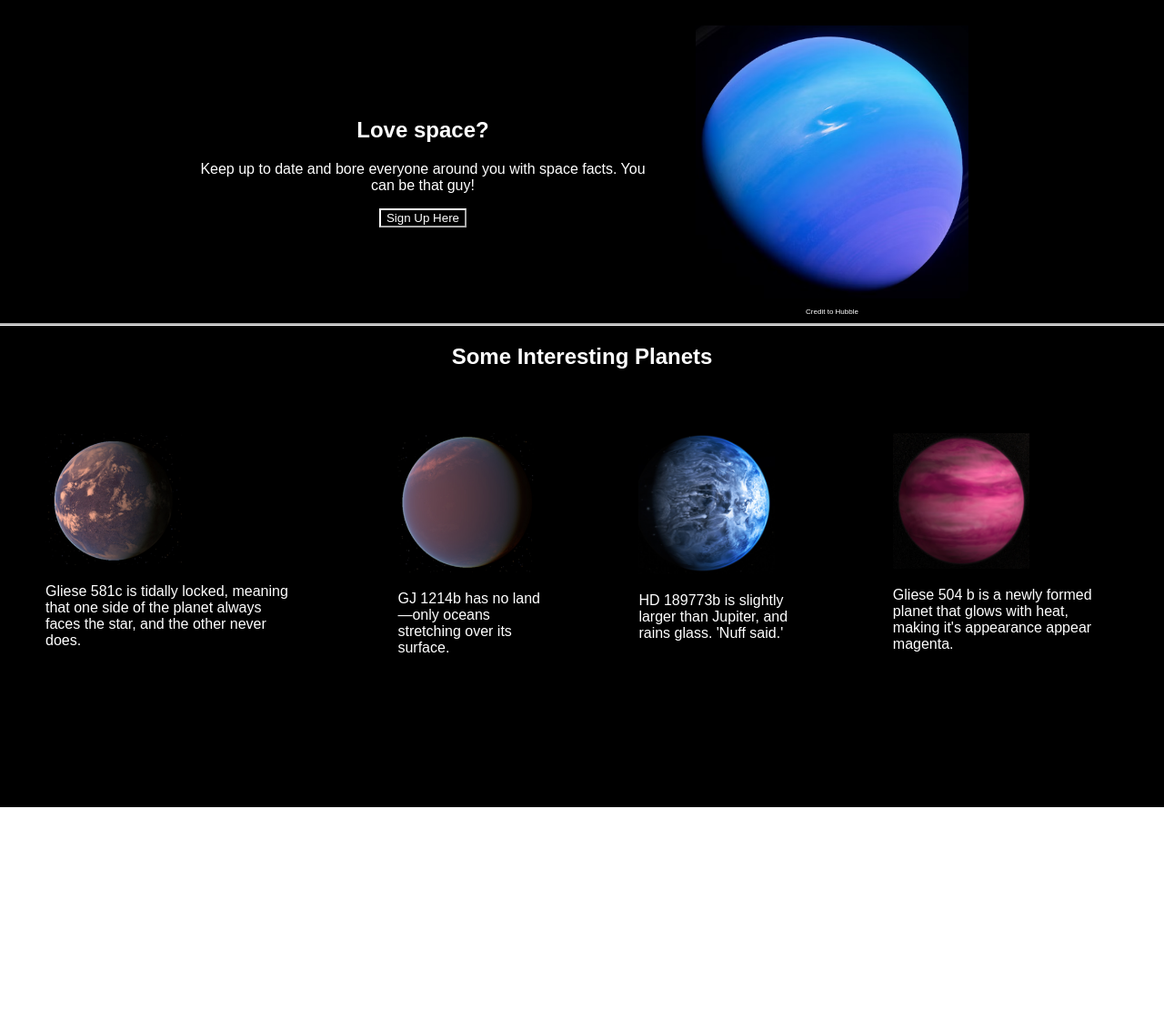
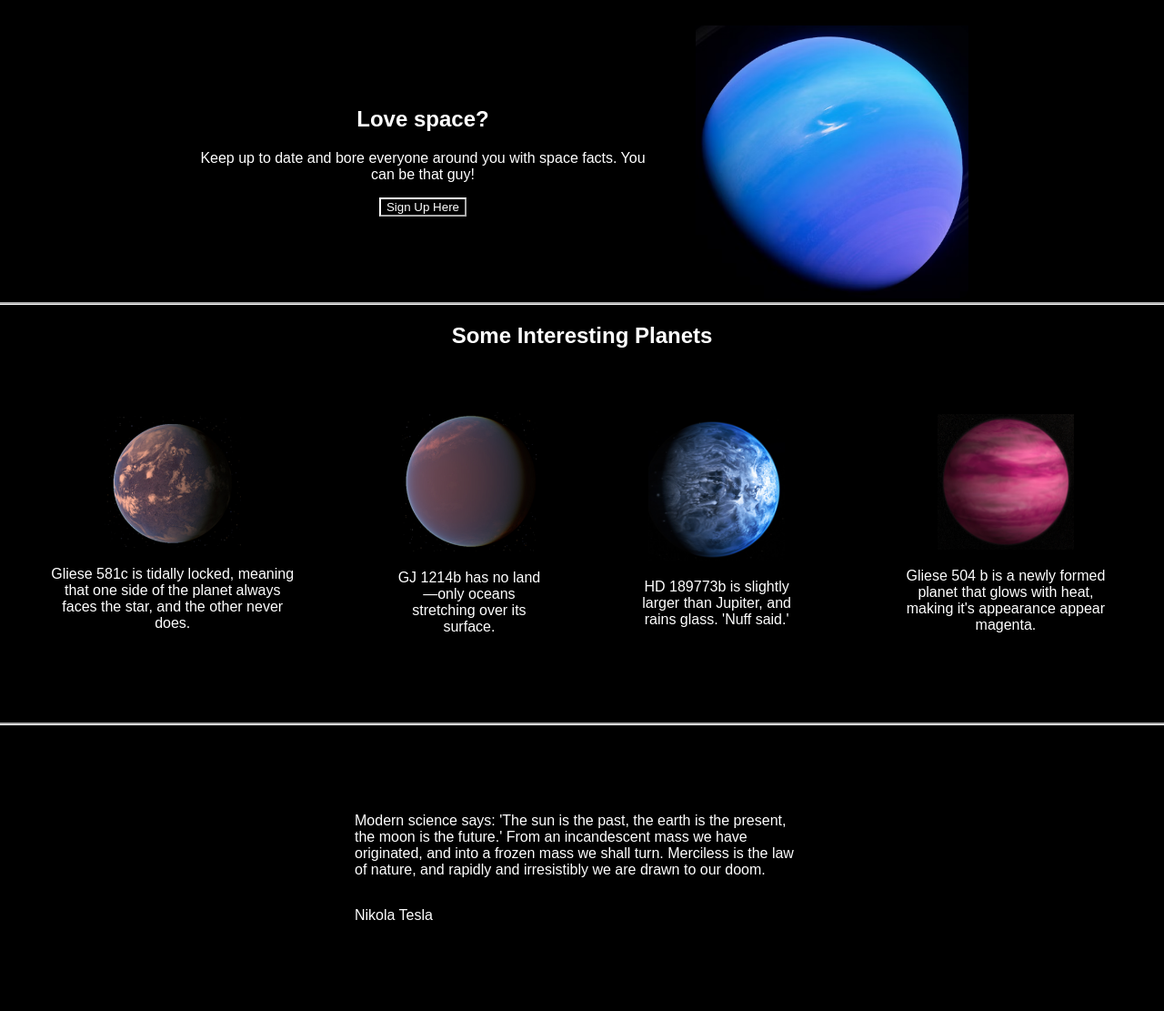
Before and after one commit to Marehh/Website, a plain HTML site: page index.HTML in a window 1280 px wide. Shown: the part 77-1188 px from the top of the page at 91% size. Before the commit the page ends 964 px from the top, so only its background shows below. Drawn offline with Linux system fonts and the light colour scheme.

Commit message:
Section 3 barebones and css fixes section 1 and 2

```diff
--- a/index.HTML
+++ b/index.HTML
@@ -28,7 +28,6 @@ You can be that guy!</p>
 </div>
 <div class="image">
 <img src="./Images/space1.png" alt="photo of space" width="300px">
-<p>Credit to Hubble</p>
 </div>
 </div>
 
@@ -55,10 +54,11 @@ You can be that guy!</p>
          </div>
 </div>
 
+<div class= "quote">
+<p class="quote-text">Modern science says: 'The sun is the past, the earth is the present, the moon is the future.' From an incandescent mass we have originated, and into a frozen mass we shall turn. Merciless is the law of nature, and rapidly and irresistibly we are drawn to our doom. </p>
+<p class="quote-text"> Nikola Tesla</p>
+</div>
 
-
-
-</div>
 
 
 
--- a/style.css
+++ b/style.css
@@ -44,11 +44,7 @@ align-items: center;
     text-align: center;
 }
 
-.image {
-    color: white;
-    font-size: 8px;
-    text-align: center;
-}
+
 
 .sign-up img {
     border-radius: 10px;
@@ -64,29 +60,54 @@ align-items: center;
 .info {
     border-top-style: groove;
     border-top-color: white;
+    text-align: center;
+    justify-content: space-between;
+    align-items: center;
+    align-content: center;
 }
 
 .info .info-cards {
     display:flex;
     background-color: black;
-    margin-bottom: 100px;
-    justify-content: space-between;
+    margin-bottom: 30px;
+    justify-content: center;
+    align-items: center;
+    justify-content: center;
+
 }
 
 
 .card {
     color: white;
     margin: 50px;
-    flex-wrap: wrap;
 }
 
 .info h2 {
 color: white;
 text-align: center;
+display: inline-flex;
 }
 
 .info-cards {
     display: flex;
-    justify-content: space-between;
+    align-items: center;
+    justify-content: center;
+    background-color: black;
     gap: 8px;
 }
+
+
+.quote {
+    color: white;
+display: flex;
+flex-direction: column;
+justify-content: center;
+align-items: center;
+border-top-style: groove;
+border-top-color: white;
+padding: 80px 0 80px 0;
+}
+
+.quote .quote-text {
+width: 500px;
+}
```
